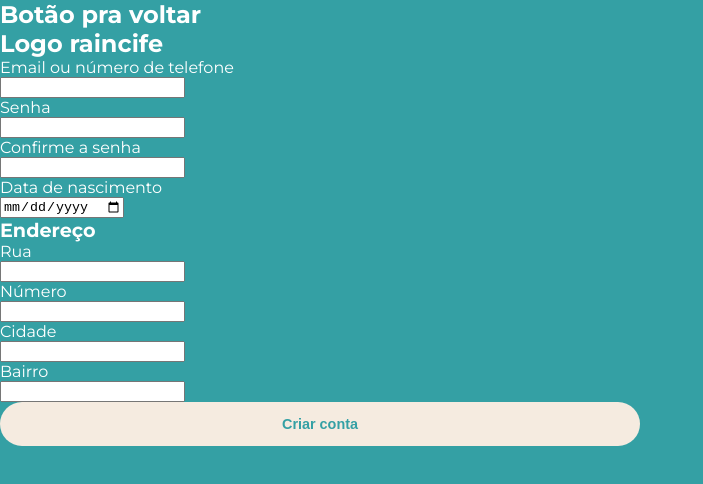
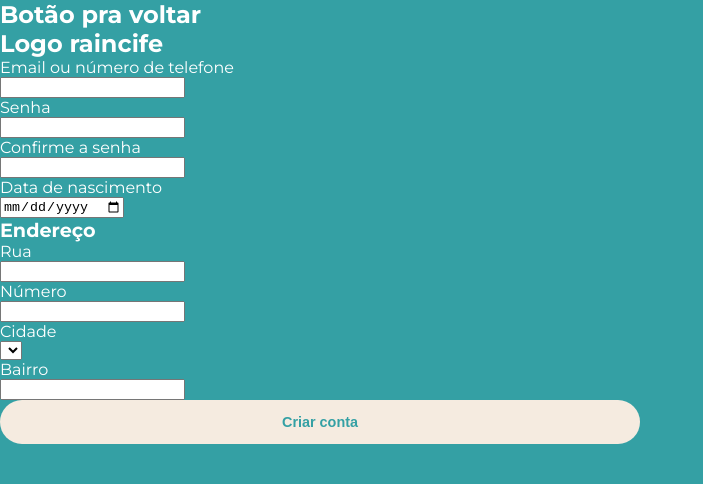
Before and after one commit to WallysFerreira/rainsafe, a SvelteKit app: page /welcome/signup in a window 1280 px wide. Shown: the top 484 px of the page, without its empty margins (0-703 px from the left). Built offline with nearby package versions, Linux system fonts and the light colour scheme.

Commit message:
fetch cities

```diff
--- a/src/routes/welcome/(welcome-children)/signup/+page.svelte
+++ b/src/routes/welcome/(welcome-children)/signup/+page.svelte
@@ -1,5 +1,7 @@
 <script>
   import Button from '$lib/ui-components/welcome/Button.svelte';
+
+  let { data } = $props();
 </script>
 
 <p>Email ou número de telefone</p>
@@ -20,7 +22,11 @@
 <p>Número</p>
 <input type="number" />
 <p>Cidade</p>
-<input type="text" />
+<select name="city" id="citySelect">
+  {#each data.cityNames as city}
+    <option value={city}>{city}</option>
+  {/each}
+</select>
 <p>Bairro</p>
 <input type="text" />
 
```
